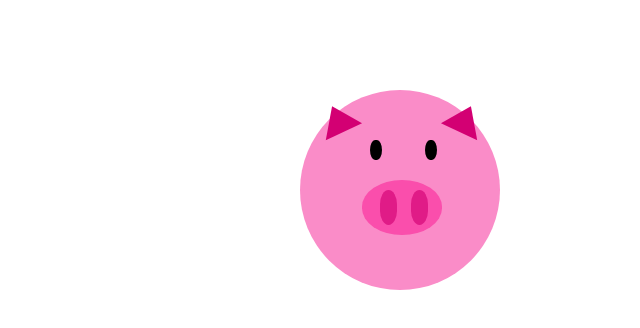
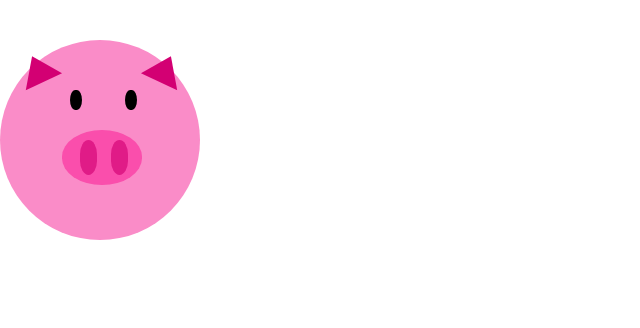
Before and after one commit to yuweilan/yuweilia, a plain HTML site: page html/html/index6.html in a window 1280 px wide. Shown: the whole page, without its empty margins (0-640 px from the left). Drawn offline with Linux system fonts and the light colour scheme.

Commit message:
键盘移动猪去掉外部包裹的div，解决边界问题
键盘移动猪去掉外部包裹的div，解决边界问题

```diff
--- a/html/html/index6.html
+++ b/html/html/index6.html
@@ -8,7 +8,6 @@
     body{margin:0;padding:0;}
     pre{color:green;padding:10px 15px;background:#f0f0f0;border:1px dotted #333;font:12px/1.5 Courier New;margin:12px;}
     span{color:#999;}
-    #box{position:absolute;top:50px;left:300px;width:100px;height:100px;}
     #pig{position: absolute;top: 40px;}
     #pig_head {width: 200px;height: 200px;background-color: #FA8CC8;border-radius: 100px;}
     #pig_ear_left {width: 0;   height: 0;position: absolute;top: 15px;left: 18px;       border-left: 20px solid transparent;   border-right: 20px solid transparent;   border-bottom: 28px solid #D30073;-webkit-transform: rotate(-25deg);}
@@ -19,10 +18,25 @@
     #pig_snout_hole_left { position: absolute;top: 100px;left: 80px;width: 17px;height: 35px; background: #E01B87;    -webkit-border-radius: 60px/100px;}
     #pig_snout_hole_right { position: absolute; top: 100px; left: 111px; width: 17px; height: 35px;   background: #E01B87;    -webkit-border-radius: 60px/100px;}
 </style>
+
+</head>
+<body>
+
+    <div id="pig">
+        <div id="pig_head"></div>
+        <div id="pig_ear_left"></div>
+        <div id="pig_ear_right"></div>
+        <div id="pig_eye_left"></div>
+        <div id="pig_eye_right"></div>
+        <div id="pig_snout"></div>
+        <div id="pig_snout_hole_left"></div>
+        <div id="pig_snout_hole_right"></div>
+    </div>
+
 <script type="text/javascript">
 window.onload = function ()
 {
-    var oBox = document.getElementById("box");
+    var oBox = document.getElementById("pig");
     var bLeft = bTop = bRight = bBottom = bCtrlKey = false;
 
     setInterval(function ()
@@ -140,13 +154,7 @@ window.onload = function ()
         doc[1] - oBox.offsetTop - oBox.offsetHeight <= 0 && (oBox.style.top = doc[1] - oBox.offsetHeight + "px")
     }
 };
-</script>
-</head>
-<body>
-<div id="box">
-<div id="pig">  <div id="pig_head"></div>   <div id="pig_ear_left"></div>   <div id="pig_ear_right"></div>  <div id="pig_eye_left"></div>   <div id="pig_eye_right"></div>  <div id="pig_snout"></div>  <div id="pig_snout_hole_left"></div>    <div id="pig_snout_hole_right"></div></div>
-    </div>
-</body>
+</script></body>
 </html>
 </body>
 </html>
```
